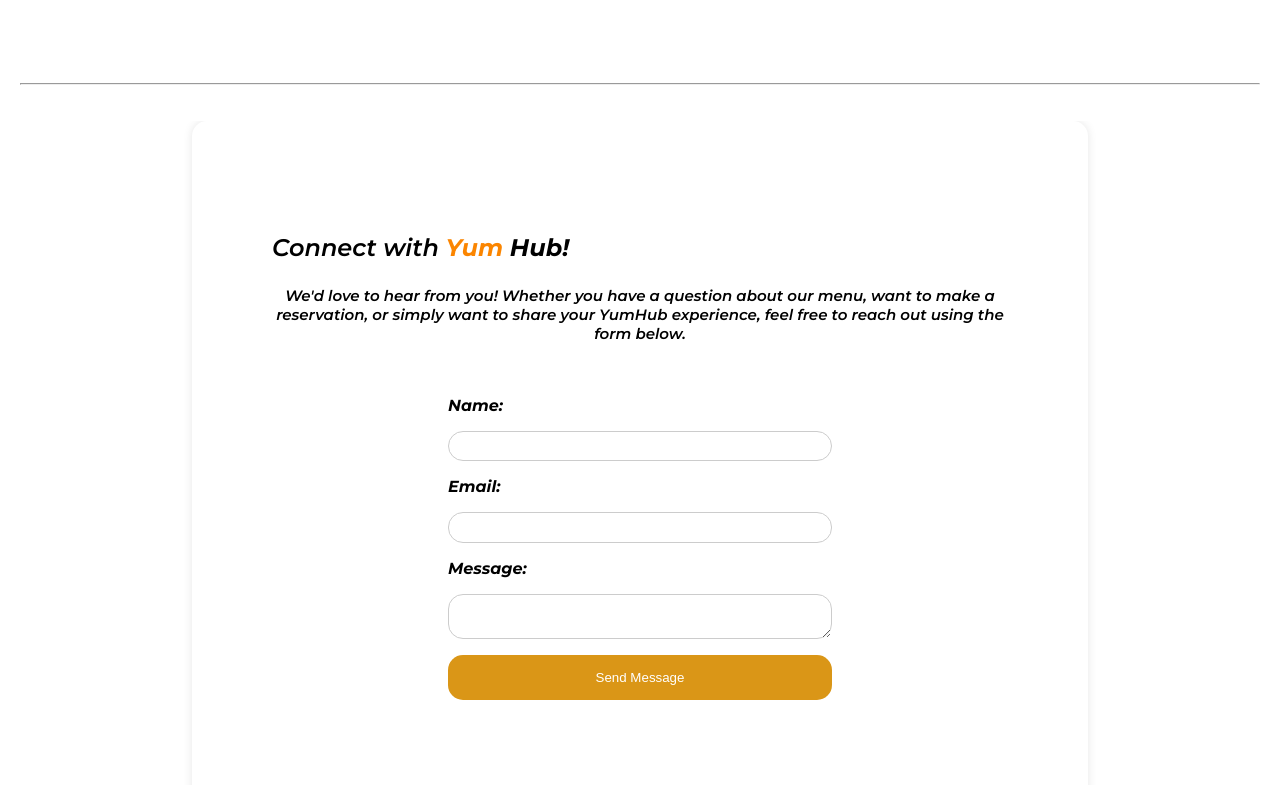
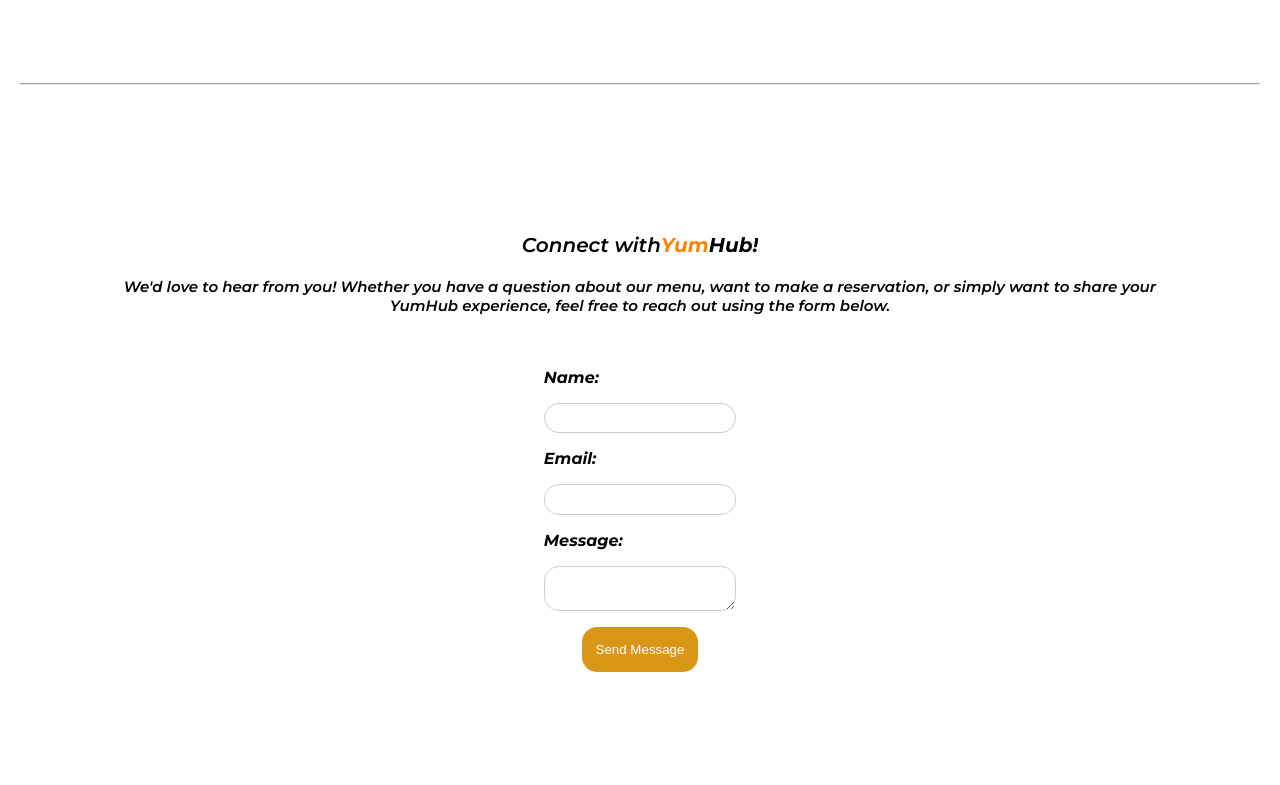
Before and after one commit to koshalinayak-source/YumHub, a plain HTML site: page index.html in a window 1280 px wide. Shown: the part 3295-4080 px from the top of the page. Drawn offline with nearby package versions, Linux system fonts and the light colour scheme; a web font is replaced by a local one.

Commit message:
Update style.css

```diff
--- a/style.css
+++ b/style.css
@@ -82,15 +82,16 @@ color: black;
 
 
 section#contact-us {
-  border-radius: 15px;
-  box-shadow: 0px 0px 10px rgba(0, 0, 0, 0.1);
+
   padding: 2em 0;
-  width: 70vw;
+  width: 100%;
 }
 
 section#contact-us h2 {
-  margin-bottom: 1em;
-  font-size: 1.5em;
+ margin-bottom: 1em;
+  font-size:20px;
+  display: flex;
+  justify-content: center;
 }
 
 section#contact-us p {
@@ -121,7 +122,6 @@ section#contact-us button {
   color: white;
   padding: 0.75em 1em;
   border: none;
-  width: 30vw;
   height: 45px;
   text-align: center;
   border-radius: 15px;
```
